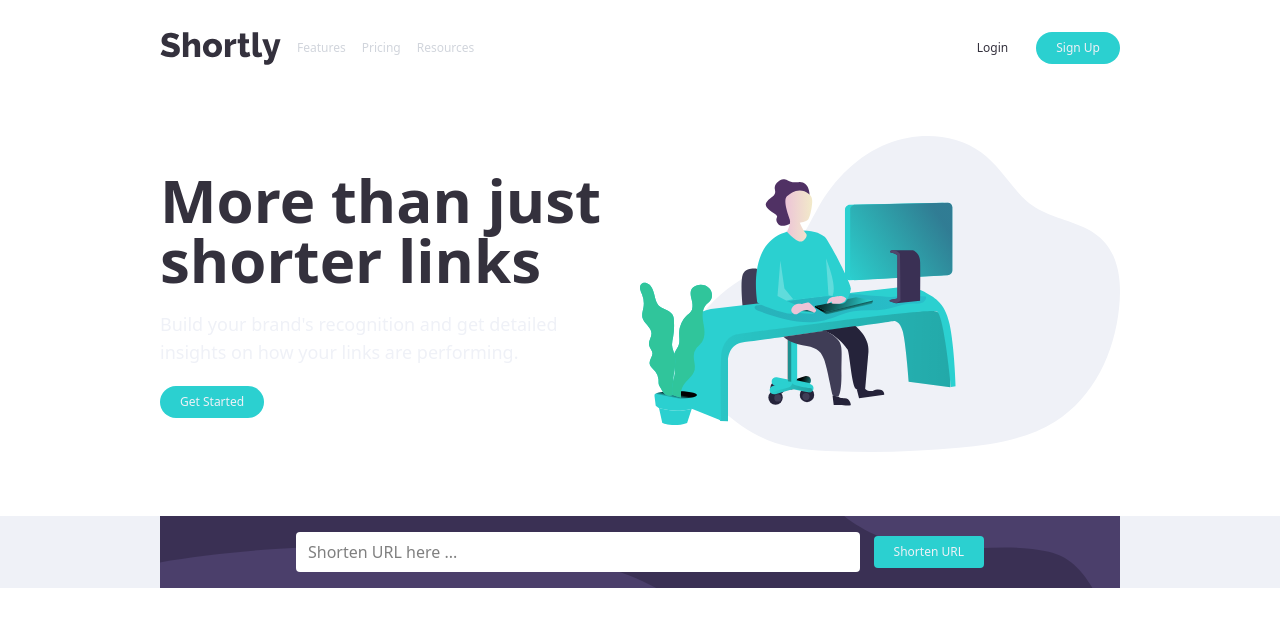
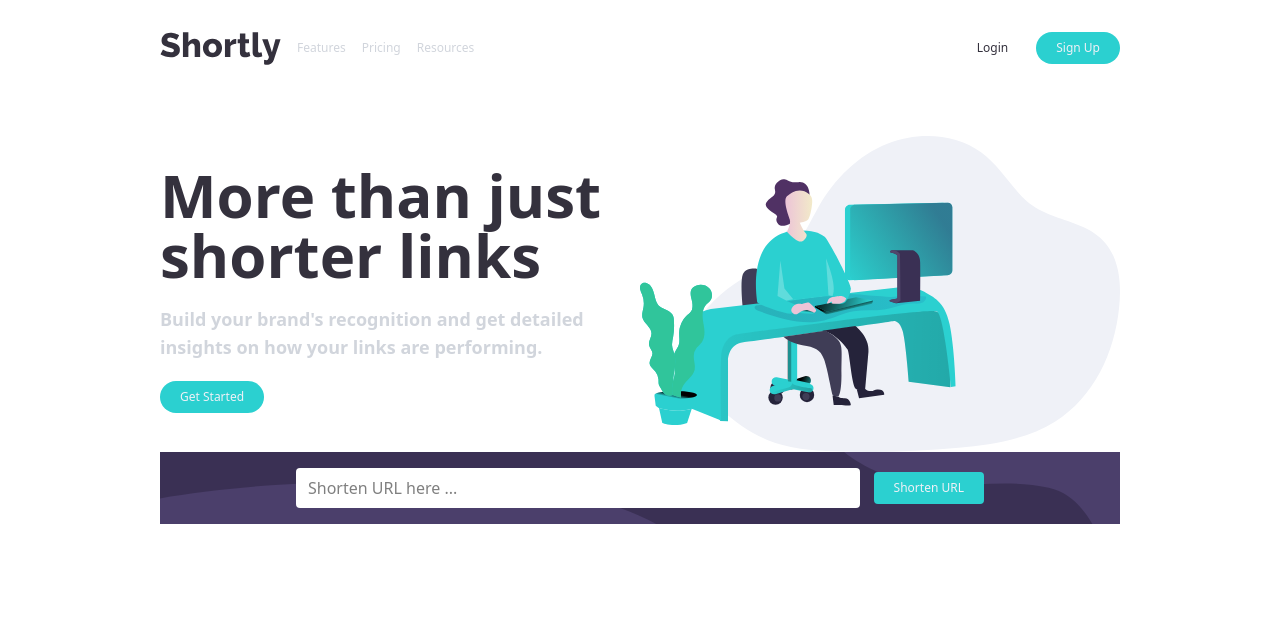
Before and after one commit to soala144/url-shortener, a React (Vite) app: page / in a window 1280 px wide. Shown: the top 626 px of the page. Built offline with nearby package versions, Linux system fonts and the light colour scheme.

Commit message:
fixed inputs

```diff
--- a/src/App.jsx
+++ b/src/App.jsx
@@ -8,8 +8,8 @@ function App() {
     <div className="flex flex-col m-auto w-full">
       <Navbar />
       <Hero />
-      <div className="bg-grey mt-16 ">
-        <InputSection />
+      <InputSection />
+      <div className="bg-grey relative">
         <Statistics />
       </div>
     </div>
--- a/src/Components/HeroText.jsx
+++ b/src/Components/HeroText.jsx
@@ -3,11 +3,11 @@ import Buttons from "./Buttons";
 
 const HeroText = () => {
   return (
-    <div className="w-1/2 ">
+    <div className="w-1/2 mt-[-10px]">
       <header className="text-primary font-black text-6xl mb-5">
         More than just shorter links
       </header>
-      <p className="text-grey text-lg mb-5 ">
+      <p className="text-gray-300 text-lg mb-5 font-bold">
         Build your brand's recognition and get detailed <br /> insights on how
         your links are performing.
       </p>
--- a/src/Components/InputSection.jsx
+++ b/src/Components/InputSection.jsx
@@ -4,7 +4,7 @@ import Buttons from "./Buttons";
 const InputSection = () => {
   return (
     <div
-      className="w-3/4 m-auto "
+      className="w-3/4 m-auto  "
       style={{
         background: "url('src/assets/images/bg-shorten-desktop.svg'), #3a3054",
       }}
```
